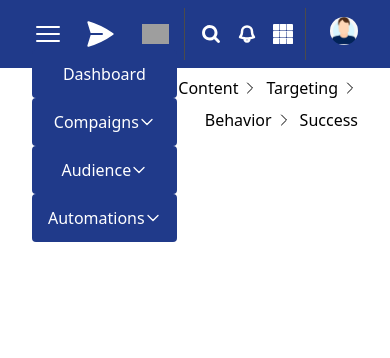
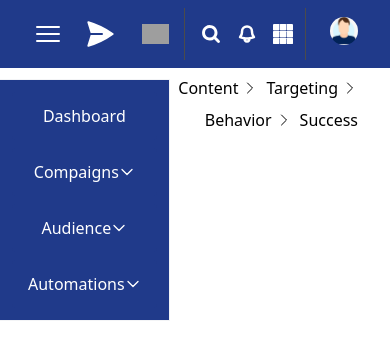
Before and after one commit to kirteeprajapati/sendX-frontend-IEC2020102, a Vue app: page / in a window 390 px wide. Both pictures are taken after a click on the element 48 px from the left and 34 px from the top of the page. Shown: the top 358 px of the page. Built offline with nearby package versions, Linux system fonts and the light colour scheme; grey boxes are pictures that could not be loaded; a web font is replaced by a local one.

Commit message:
Working on Nav responsiveness

```diff
--- a/src/views/FlowNavigation.vue
+++ b/src/views/FlowNavigation.vue
@@ -2,7 +2,7 @@
 <template>
   <nav class="bg-white py-2 text-black padding-x ">
   <ul class="flex space-x-2 justify-end flex-wrap">
-    <li v-for="step in steps" :key="step" class="flex items-center mb-2">
+    <li v-for="step in steps" :key="step" class="flex items-center mb-2 hover:text-blue active:text-blue">
       <router-link :to="`/${step.toLowerCase()}`">{{ step }}</router-link>
       <img v-if="step !== 'Success'" :src="right" alt="Right Arrow Icon" class="h-4 ml-1" />
     </li>
--- a/src/views/GlobalNavigation.vue
+++ b/src/views/GlobalNavigation.vue
@@ -18,7 +18,7 @@
             />
           </div>
 
-          <div class="absolute flex flex-col" v-if="isMenuOpen">
+          <div class="absolute left-0 top-20 flex flex-col bg-blue ring-1 ring-white1 p-3 space-y-2" v-if="isMenuOpen">
             <button class="bg-blue hover:bg-hoverblue p-3 transition duration-300 rounded">
               Dashboard
             </button>
```
